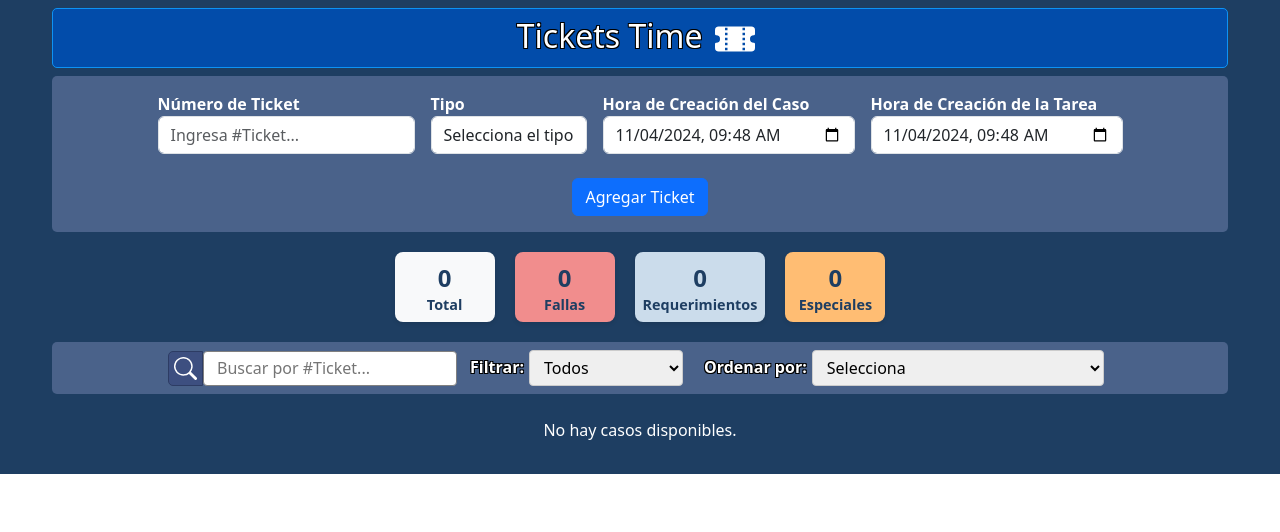
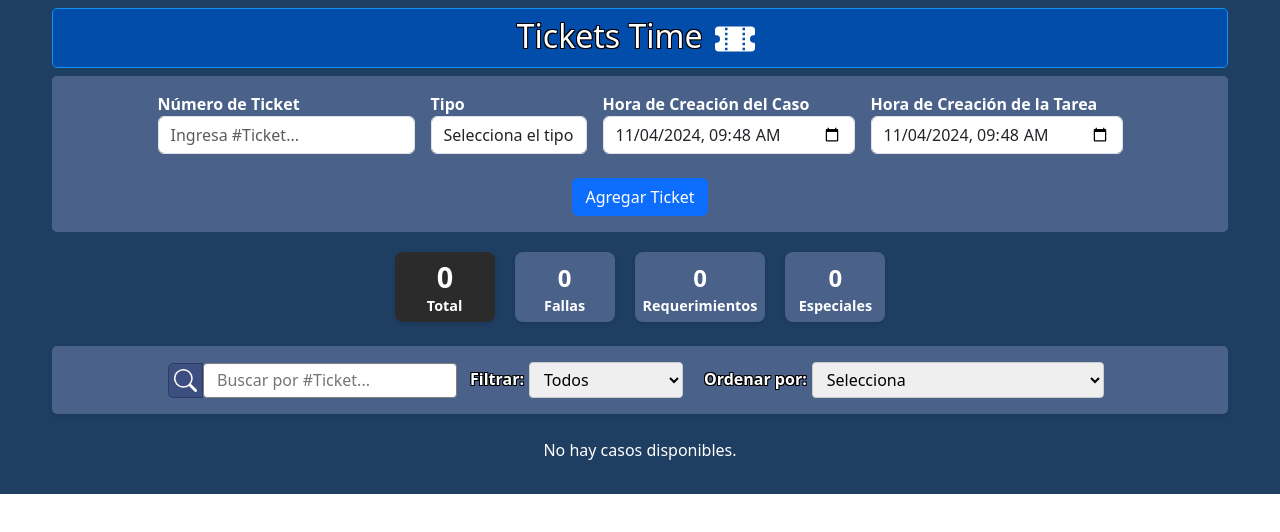
Before and after one commit to ACSBITMEN/Ticket-Time, a React (Vite) app: page / in a window 1280 px wide. Shown: the top 532 px of the page. Built offline with nearby package versions, Linux system fonts and the light colour scheme.

Commit message:
barra de filtrado actualizada, CaseStatus y type-pop estilizado

```diff
--- a/src/App.jsx
+++ b/src/App.jsx
@@ -23,6 +23,7 @@ function App() {
   };
 
   const [cases, setCases] = useState(loadInitialCases);
+  const [activeStat, setActiveStat] = useState(null); // Estado para la tarjeta activa de estadísticas
 
   // Guardar casos en localStorage cuando cambian
   useEffect(() => {
@@ -44,6 +45,17 @@ function App() {
 
   // Estado para búsqueda
   const [searchQuery, setSearchQuery] = useState('');
+
+  // Función para manejar el clic en una tarjeta de estadísticas
+  const handleStatClick = (type) => {
+    if (activeStat === type) {
+      setActiveStat(null); // Desactiva la tarjeta si ya está activa
+      setFilterType(''); // Quita el filtro
+    } else {
+      setActiveStat(type); // Activa la tarjeta seleccionada
+      setFilterType(type); // Aplica el filtro
+    }
+  };
 
   // Función para filtrar, buscar y ordenar casos
   const getFilteredSortedCases = () => {
@@ -94,7 +106,7 @@ function App() {
         </h1>
       </nav>
       <CaseForm addCase={addCase} existingCases={cases} />
-      <CaseStats cases={cases} setFilterType={setFilterType} />
+      <CaseStats cases={cases} setFilterType={setFilterType} activeStat={activeStat} setActiveStat={setActiveStat} handleStatClick={handleStatClick} />
       <div className='containerFilters'>
         <SearchBar searchQuery={searchQuery} setSearchQuery={setSearchQuery} />
         <FilterBar
@@ -104,15 +116,9 @@ function App() {
           setSortOption={setSortOption}
         />
       </div>
-      {/* **Cambiar aquí para pasar los casos filtrados y ordenados** */}
       <CaseList cases={displayedCases} removeCase={removeCase} />
     </div>
   );
 }
 
-// (Opcional) Definir PropTypes si `App` recibe props externas
-App.propTypes = {
-  // Define las props si las hay
-};
-
 export default App;
--- a/src/components/CaseItem.jsx
+++ b/src/components/CaseItem.jsx
@@ -23,6 +23,8 @@ function CaseItem({ caseData, removeCase }) { // Añadimos 'removeCase' como pro
 
   const caseCreationDate = new Date(caseCreationTime);
   const taskCreationDate = new Date(taskCreationTime);
+
+  const typeClass = type.toLowerCase();
 
   const [timeLeft, setTimeLeft] = useState({});
   const [staticTimes, setStaticTimes] = useState({
@@ -221,11 +223,13 @@ function CaseItem({ caseData, removeCase }) { // Añadimos 'removeCase' como pro
   return (
     <div className="case-item">
       <div className='case-item-date'>
-        <h5>Ticket <b>#{caseNumber}</b></h5>
+        <h5>
+          <p className={`type-pop ${typeClass}`}>{type}</p>
+          <b>#{caseNumber}</b>
+        </h5>
         <div>
           <p className='date-pop'><b>Creación Ticket:</b> {formatDateTime(caseCreationDate)}</p>
           <p className='date-pop'><b>Creación Tarea:</b> {formatDateTime(taskCreationDate)}</p>
-          <p className='type-pop'>{type}</p>
         </div>
       </div>
       <div className="timers">
--- a/src/components/CaseStats.jsx
+++ b/src/components/CaseStats.jsx
@@ -3,27 +3,49 @@
 import PropTypes from 'prop-types';
 import '../styles/CaseStats.css';
 
-function CaseStats({ cases, setFilterType }) {
+function CaseStats({ cases, setFilterType, activeStat, setActiveStat }) {
   const totalCases = cases.length;
   const requerimientoCases = cases.filter(caseItem => caseItem.type === 'Requerimiento').length;
   const fallaCases = cases.filter(caseItem => caseItem.type === 'Falla').length;
   const especialCases = cases.filter(caseItem => caseItem.type === 'Especial').length;
 
+  const handleStatClick = (type) => {
+    if (activeStat === type) {
+      setActiveStat(null); // Desactiva si ya está activa
+      setFilterType(''); // Quita el filtro
+    } else {
+      setActiveStat(type); // Activa la tarjeta seleccionada
+      setFilterType(type); // Aplica el filtro
+    }
+  };
+
   return (
     <div className="case-stats">
-      <div className="stat-card" onClick={() => setFilterType('')}>
+      <div
+        className={`stat-card ${activeStat === null ? 'active' : ''}`}
+        onClick={() => handleStatClick(null)}
+      >
         <p>{totalCases}</p>
         <h3>Total</h3>
       </div>
-      <div className="stat-card" onClick={() => setFilterType('Falla')}>
+      <div
+        className={`stat-card ${activeStat === 'Falla' ? 'active' : ''}`}
+        onClick={() => handleStatClick('Falla')}
+      >
         <p>{fallaCases}</p>
         <h3>Fallas</h3>
       </div>
-      <div className="stat-card" onClick={() => setFilterType('Requerimiento')}>
+      <div
+        className={`stat-card ${activeStat === 'Requerimiento' ? 'active' : ''}`}
+        onClick={() => handleStatClick('Requerimiento')}
+      >
         <p>{requerimientoCases}</p>
         <h3>Requerimientos</h3>
       </div>
-      <div className="stat-card" onClick={() => setFilterType('Especial')}>
+      <div
+        className={`stat-card ${activeStat === 'Especial' ? 'active' : ''}`}
+        onClick={() => handleStatClick('Especial')}
+      >
         <p>{especialCases}</p>
         <h3>Especiales</h3>
       </div>
@@ -41,6 +63,8 @@ CaseStats.propTypes = {
     })
   ).isRequired,
   setFilterType: PropTypes.func.isRequired,
+  activeStat: PropTypes.string,
+  setActiveStat: PropTypes.func.isRequired,
 };
 
 export default CaseStats;
--- a/src/components/FilterBar.jsx
+++ b/src/components/FilterBar.jsx
@@ -28,10 +28,10 @@ function FilterBar({ filterType, setFilterType, sortOption, setSortOption }) {
           onChange={(e) => setSortOption(e.target.value)}
         >
           <option value="">Selecciona</option>
+          <option value="creationTimeAsc">Fecha de Creación (Ascendente)</option>
+          <option value="creationTimeDesc">Fecha de Creación (Descendente)</option>
           <option value="caseNumberAsc">Número de Ticket (Ascendente)</option>
           <option value="caseNumberDesc">Número de Ticket (Descendente)</option>
-          <option value="creationTimeAsc">Fecha de Creación (Ascendente)</option>
-          <option value="creationTimeDesc">Fecha de Creación (Descendente)</option>
         </select>
       </div>
     </div>
--- a/src/styles/App.css
+++ b/src/styles/App.css
@@ -47,9 +47,13 @@
   display: flex;
   flex-direction: row;
   justify-content: center;
-  margin-bottom: 1.5rem;
-  padding: .5rem .5rem;
+  margin: 1.5rem 0;
+  padding: 1rem 0;
   border-radius: 5px;
+  position: sticky;
+  top: 0;
+  z-index: 1000; /* Ajusta este valor si tienes otros elementos superpuestos */
+  box-shadow: 0px 2px 5px rgba(0, 0, 0, 0.1); /* Sombra para distinguir cuando está fijo */
 }
 
 .case-list p {
--- a/src/styles/CaseItem.css
+++ b/src/styles/CaseItem.css
@@ -52,16 +52,32 @@
   margin: 0.2rem .5rem;
 }
 
-.case-item .case-item-date .date-pop {
+.case-item .case-item-date .type-pop {
+  font-weight: bold;
+  padding: 5px 10px;
+  border-radius: 5px;
+  display: inline-block;
   margin-right: .5rem;
 }
 
-.case-item .case-item-date div .type-pop {
-  background-color: gainsboro;
-  font-size: 1em;
-  border: 1px solid gray;
-  margin-right: .5rem;
+.case-item .case-item-date .type-pop.falla {
+  background-color: #ffcccc;
+  color: #a60000;
+  border: 1px solid #a60000;
 }
+
+.case-item .case-item-date .type-pop.requerimiento {
+  background-color: #ccffcc;
+  color: #006600;
+  border: 1px solid #006600;
+}
+
+.case-item .case-item-date .type-pop.especial {
+  background-color: #FFBD73;
+  color: #643f14;
+  border: 1px solid #643f14;
+}
+
 
 .case-item p {
   margin: 0.25rem 0;
--- a/src/styles/CaseStats.css
+++ b/src/styles/CaseStats.css
@@ -9,8 +9,8 @@
 }
 
 .stat-card {
-  background-color: #f8f9fa;
-  color: #1E3E62;
+  background-color: #4A628A;
+  color: #fff;
   border-radius: 8px;
   min-width: 100px;
   height: 70px;
@@ -20,41 +20,55 @@
   cursor: pointer;
 }
 
-.stat-card:nth-child(2) {
-  background-color: #f18d8d;
-}
-
-.stat-card:nth-child(3) {
-  background-color: #CBDCEB;
-}
-
-.stat-card:nth-child(4) {
-  background-color: #FFBD73;
-}
-
-.stat-card:nth-child(5) {
-  background-color: #7ED4AD;
-}
-
-.stat-card:nth-child(6) {
+.stat-card.active:nth-child(1) {
   background-color: #2b2b2b;
-  color: #fff;
   border-color: #c0c0c0;
 }
 
-.stat-card:hover {
-  scale: 1.05;
+.stat-card.active:nth-child(2), .stat-card.active:nth-child(2) h3, .stat-card.active:hover:nth-child(2), .stat-card.active:hover:nth-child(2) h3 {
+  background-color: #ffcccc;
+  color: #a60000;
+}
+
+.stat-card.active:nth-child(3), .stat-card.active:nth-child(3) h3, .stat-card.active:hover:nth-child(3), .stat-card.active:hover:nth-child(3) h3 {
+  background-color: #7ED4AD;
+  color: #006600;
+}
+
+.stat-card.active:nth-child(4), .stat-card.active:nth-child(4) h3, .stat-card.active:hover:nth-child(4), .stat-card.active:hover:nth-child(4) h3 {
+  background-color: #FFBD73;
+  color: #643f14;
+}
+
+.stat-card:hover:nth-child(2), .stat-card:hover:nth-child(2) h3 {
+  color: #ffcccc;
+}
+
+.stat-card:hover:nth-child(3), .stat-card:hover:nth-child(3) h3 {
+  color: #7ED4AD;
+}
+
+.stat-card:hover:nth-child(4), .stat-card:hover:nth-child(4) h3 {
+  color: #FFBD73;
+}
+
+.stat-card.active:hover:nth-child(3), .stat-card.active:nth-child(3) h3 {
+  background-color: #7ED4AD;
+  color: #006600;
 }
 
 .stat-card:hover p {
   scale: 1.2;
-  text-shadow: -1px -1px 0 #fff, 1px -1px 0 #fff, -1px 1px 0 #fff, 1px 1px 0 #fff;
 }
 
-.stat-card:hover:nth-child(6) p {
+.stat-card.active h3 {
+  color: #000;
+}
+
+.stat-card.active p {
   scale: 1.2;
-  text-shadow: -1px -1px 0 grey, 1px -1px 0 grey, -1px 1px 0 grey, 1px 1px 0 grey;
 }
+
 
 .stat-card h3 {
   font-size: .9em;
@@ -62,6 +76,11 @@
   height: 35%;
   font-weight: 700;
   margin: 0;
+  padding-top: .1rem;
+}
+
+.stat-card.active:nth-child(1) h3 {
+  color: white;
 }
 
 .stat-card p {
```
Lines whose indentation alone changed are shown as unchanged.
